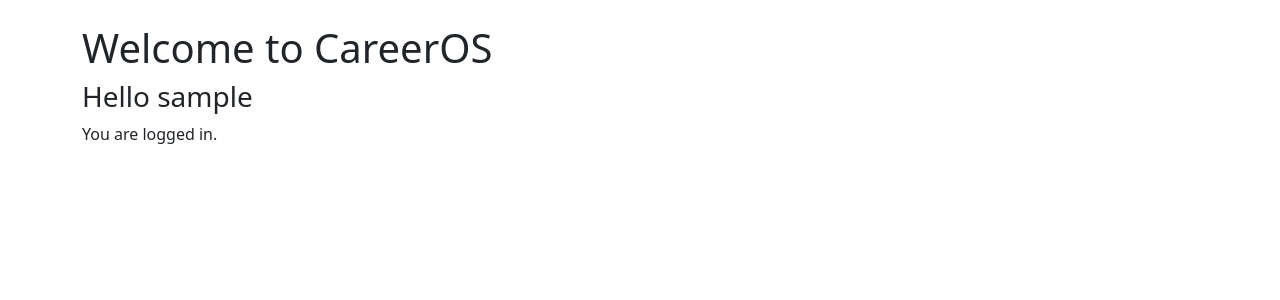
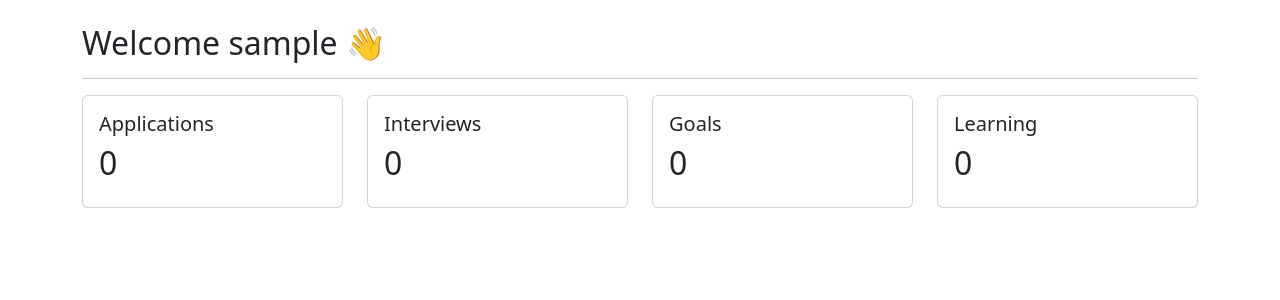
Before and after one commit to suru2312/CareerOS, a Django app: page / in a window 1280 px wide. Shown: the part 56-356 px from the top of the page. Run offline with Django 5.2, Linux system fonts and the light colour scheme; the visitor is signed in with stand-in values (Sample User, id 1).

Commit message:
Implement dashboard module

```diff
--- a/dashboard/views.py
+++ b/dashboard/views.py
@@ -1,4 +1,14 @@
 from django.shortcuts import render
+from django.contrib.auth.decorators import login_required
 
+
+@login_required
 def home(request):
-    return render(request, "dashboard/home.html")
+    context = {
+        "applications_count": 0,
+        "interviews_count": 0,
+        "goals_count": 0,
+        "resumes_count": 0,
+        "learning_count": 0,
+    }
+    return render(request, "dashboard/home.html", context)
--- a/templates/dashboard/home.html
+++ b/templates/dashboard/home.html
@@ -2,18 +2,70 @@
 
 {% block content %}
 
-<h1>Welcome to CareerOS</h1>
+<h2>
+    Welcome {{ request.user.username }} 👋
+</h2>
 
-{% if user.is_authenticated %}
+<hr>
 
-    <h3>Hello {{ user.username }}</h3>
+<div class="row">
 
-    <p>You are logged in.</p>
+    <div class="col-md-3">
+        <div class="card">
+            <div class="card-body">
 
-{% else %}
+                <h5>Applications</h5>
 
-    <p>You are not logged in.</p>
+                <h2>
+                    {{ applications_count }}
+                </h2>
 
-{% endif %}
+            </div>
+        </div>
+    </div>
+
+    <div class="col-md-3">
+        <div class="card">
+            <div class="card-body">
+
+                <h5>Interviews</h5>
+
+                <h2>
+                    {{ interviews_count }}
+                </h2>
+
+            </div>
+        </div>
+    </div>
+
+    <div class="col-md-3">
+        <div class="card">
+            <div class="card-body">
+
+                <h5>Goals</h5>
+
+                <h2>
+                    {{ goals_count }}
+                </h2>
+
+            </div>
+        </div>
+    </div>
+
+    <div class="col-md-3">
+        <div class="card">
+            <div class="card-body">
+
+                <h5>Learning</h5>
+
+                <h2>
+                    {{ learning_count }}
+                </h2>
+
+            </div>
+        </div>
+    </div>
+
+</div>
 
 {% endblock %}
```
